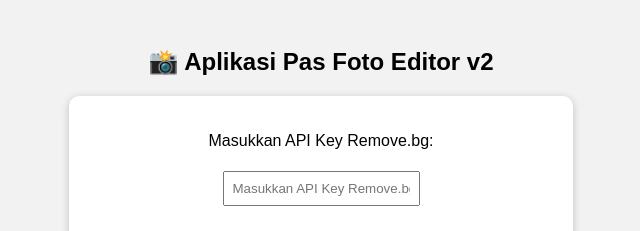
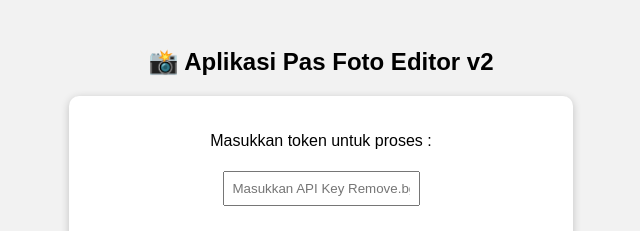
Before and after one commit to BoyMohlis/photo_editor, a plain HTML site: page index.html in a window 1280 px wide. Shown: the top 231 px of the page, 319-959 px from the left. Drawn offline with Linux system fonts and the light colour scheme.

Commit message:
Update index.html

```diff
--- a/index.html
+++ b/index.html
@@ -41,7 +41,7 @@
 
 <h2>📸 Aplikasi Pas Foto Editor v2</h2>
 <div class="container">
-  <p>Masukkan API Key Remove.bg:</p>
+  <p>Masukkan token untuk proses :</p>
   <input type="text" id="apiKey" placeholder="Masukkan API Key Remove.bg">
   <br><br>
 
```
